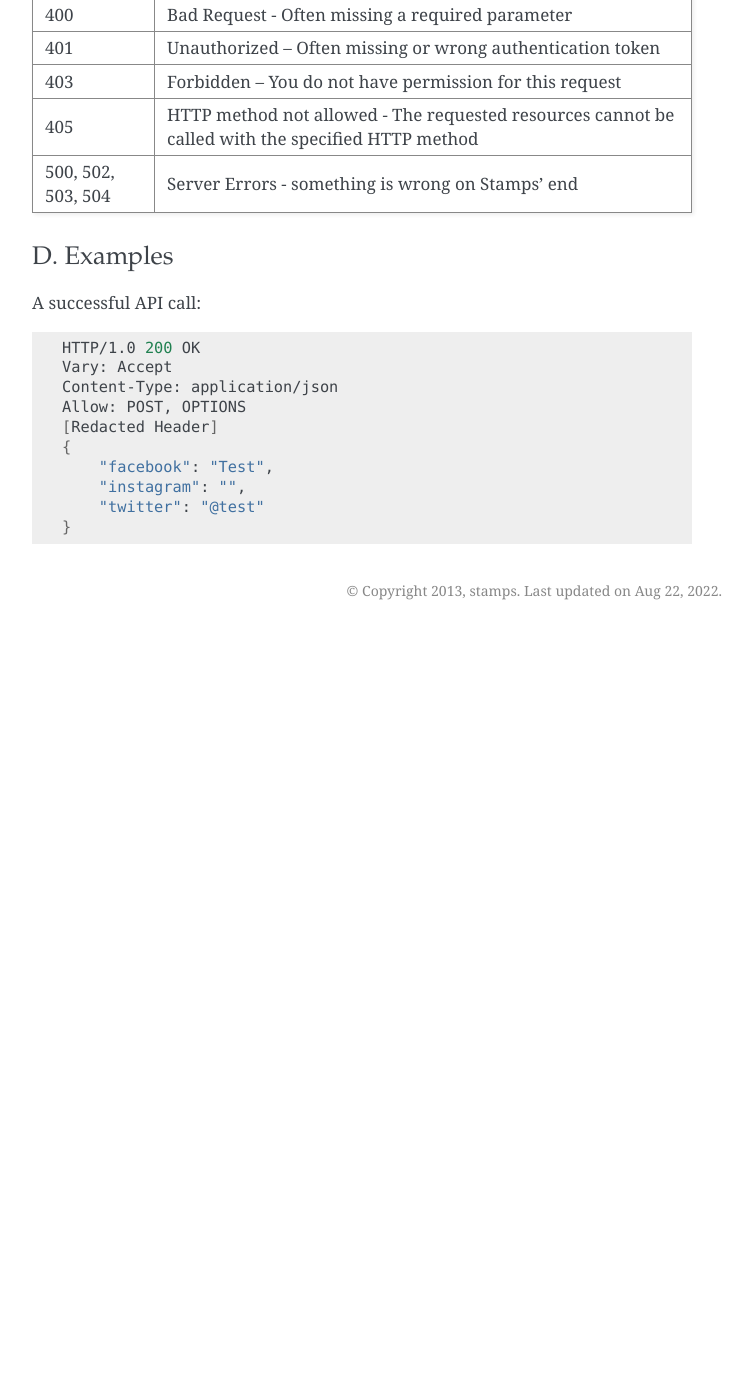
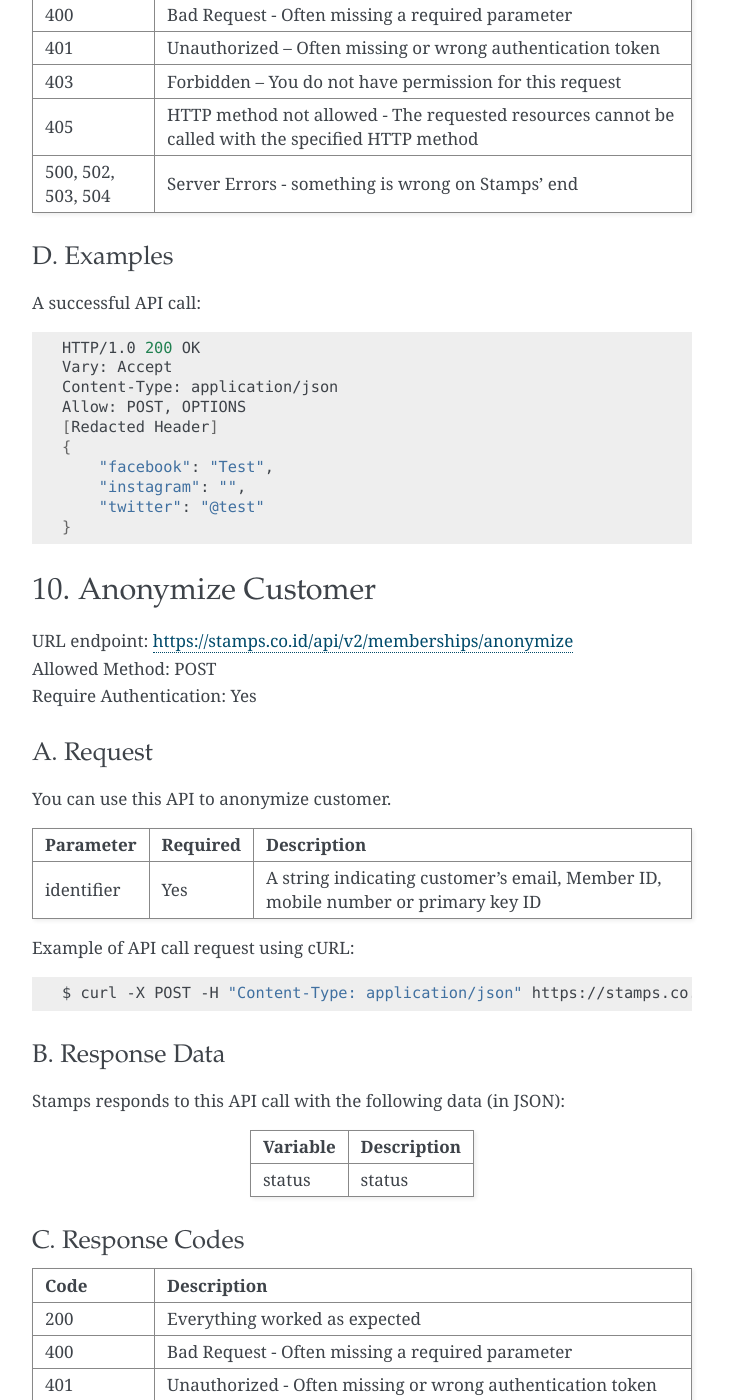
Before and after one commit to ui/stamps-api-docs, a Sphinx documentation site: the page built from source/customer_api.rst, in a window 1280 px wide and 1400 px high, scrolled down 18189 px. Shown: the whole window, without its empty margins (388-1140 px from the left). Built offline with Sphinx 7.4.7, drawn with Linux system fonts in a browser that asks for light colours; before the commit the page ends 18819 px from its top, so only the background shows below that; some of the changed text lies outside the part shown.

```diff
--- a/source/customer_api.rst
+++ b/source/customer_api.rst
@@ -977,3 +977,75 @@ A successful API call:
         "instagram": "",
         "twitter": "@test"
     }
+
+
+10. Anonymize Customer
+===============
+| URL endpoint: https://stamps.co.id/api/v2/memberships/anonymize
+| Allowed Method: POST
+| Require Authentication: Yes
+
+A. Request
+-----------------------------
+
+You can use this API to anonymize customer.
+
+============= =========== =========================
+Parameter     Required    Description
+============= =========== =========================
+identifier    Yes         A string indicating customer's email, Member ID, mobile number or primary key ID
+============= =========== =========================
+
+Example of API call request using cURL:
+
+.. code-block :: bash
+
+    $ curl -X POST -H "Content-Type: application/json" https://stamps.co.id/api/v2/memberships/anonymize -i -d '{ "token": "secret", "identifier": 123}'
+
+
+B. Response Data
+----------------
+Stamps responds to this API call with the following data (in JSON):
+
+=================== ==============================
+Variable            Description
+=================== ==============================
+status              status
+=================== ==============================
+
+
+C. Response Codes
+-----------------
+
+=================== ==============================
+Code                Description
+=================== ==============================
+200                 Everything worked as expected
+400                 Bad Request - Often missing a
+                    required parameter
+401                 Unauthorized - Often missing or
+                    wrong authentication token
+403                 Forbidden - You do not have
+                    permission for this request
+405                 HTTP method not allowed - The
+                    requested resources cannot be called with the specified HTTP method
+500, 502, 503, 504  Server Errors - something is
+                    wrong on Stamps' end
+=================== ==============================
+
+
+D. Examples
+-----------
+
+A successful API call:
+
+.. code-block :: bash
+
+    HTTP/1.0 200 OK
+    Vary: Accept
+    Content-Type: application/json
+    Allow: POST, OPTIONS
+    [Redacted Header]
+    {
+        "status": "ok"
+    }
```
